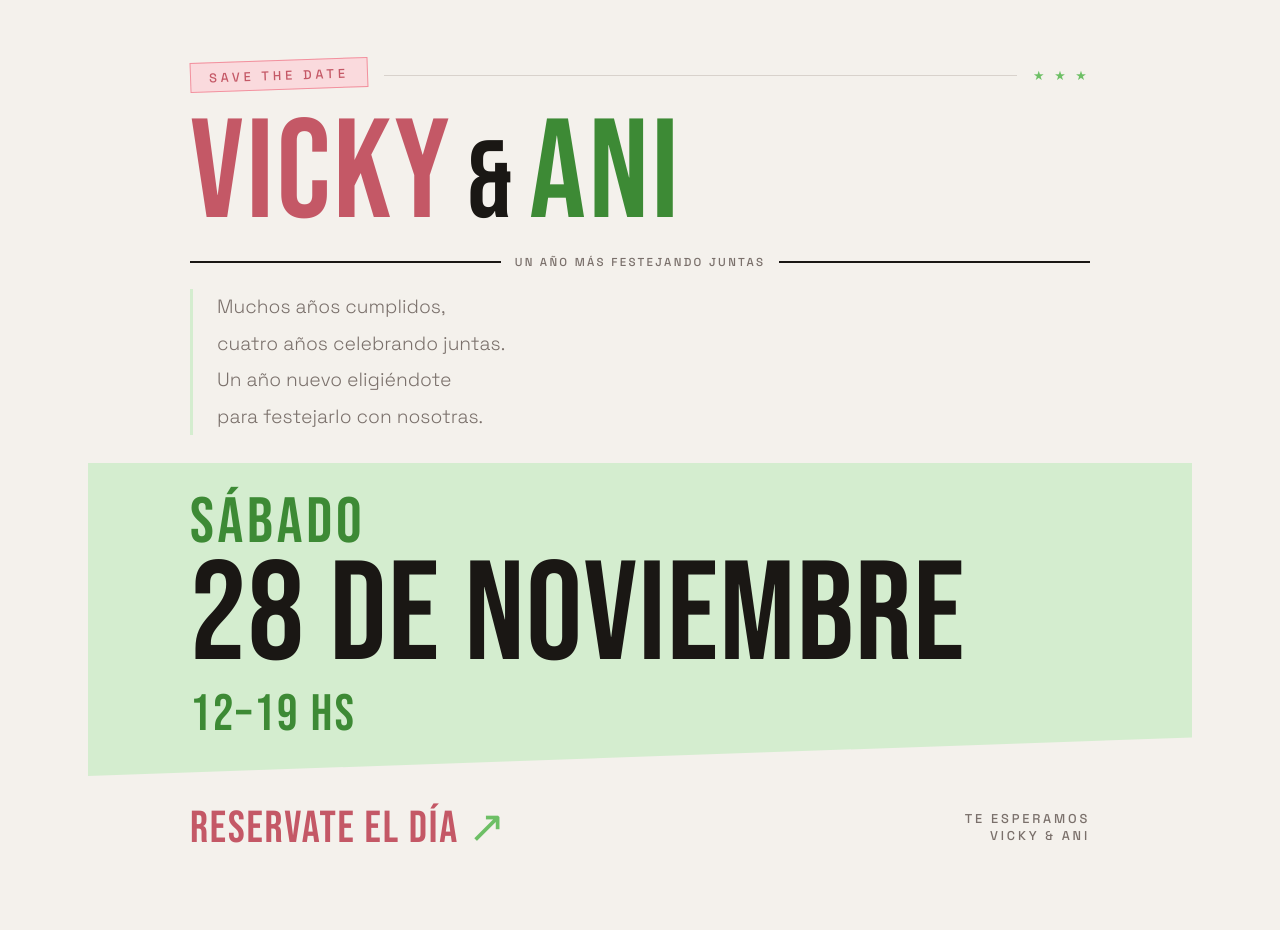
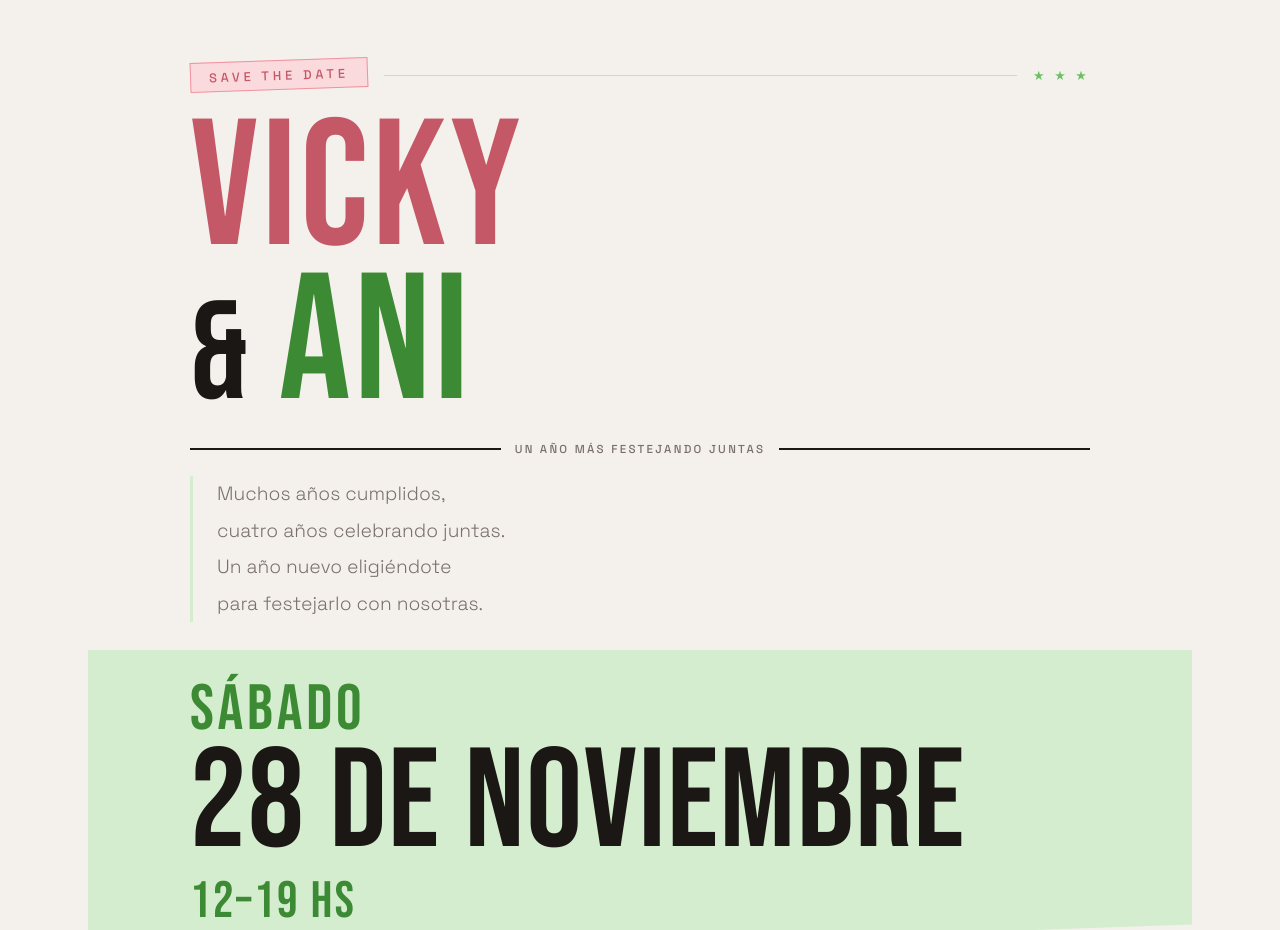
Before and after one commit to valentinagn/cumple-vicky-ani, a plain HTML site: page index.html in a window 1280 px wide. Shown: the top 930 px of the page. Drawn offline with Linux system fonts and the light colour scheme.

```diff
--- a/index.html
+++ b/index.html
@@ -79,13 +79,15 @@
     /* ── NAMES ── */
     .names {
       font-family: 'Bebas Neue', sans-serif;
-      font-size: clamp(4rem, 11vw, 9rem);
+      font-size: clamp(5rem, 14vw, 12rem);
       line-height: 0.86;
       letter-spacing: 0.02em;
       margin-bottom: clamp(16px, 2.5vh, 28px);
+    }
+    .names .row-2 {
       display: flex;
       align-items: baseline;
-      gap: 0.1em;
+      gap: 0.15em;
     }
     .names .name-vicky { color: var(--pink-dark); }
     .names .amp {
@@ -258,11 +260,12 @@
       <span class="badge-stars">★ ★ ★</span>
     </div>
 
-    <!-- Names — una línea, Vicky rosa, Ani verde -->
+    <!-- Names — dos líneas, Vicky rosa, Ani verde -->
     <div class="names">
-      <span class="name-vicky">VICKY</span>
-      <span class="amp">&</span>
-      <span class="name-ani">ANI</span>
+      <div class="name-vicky">VICKY</div>
+      <div class="row-2">
+        <span class="amp">&</span><span class="name-ani">ANI</span>
+      </div>
     </div>
 
     <!-- Rule -->
```
